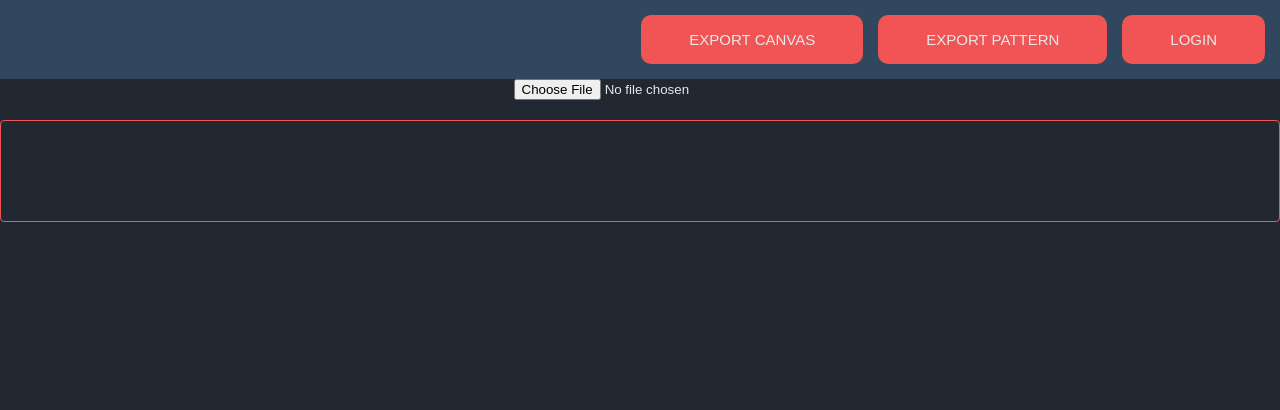
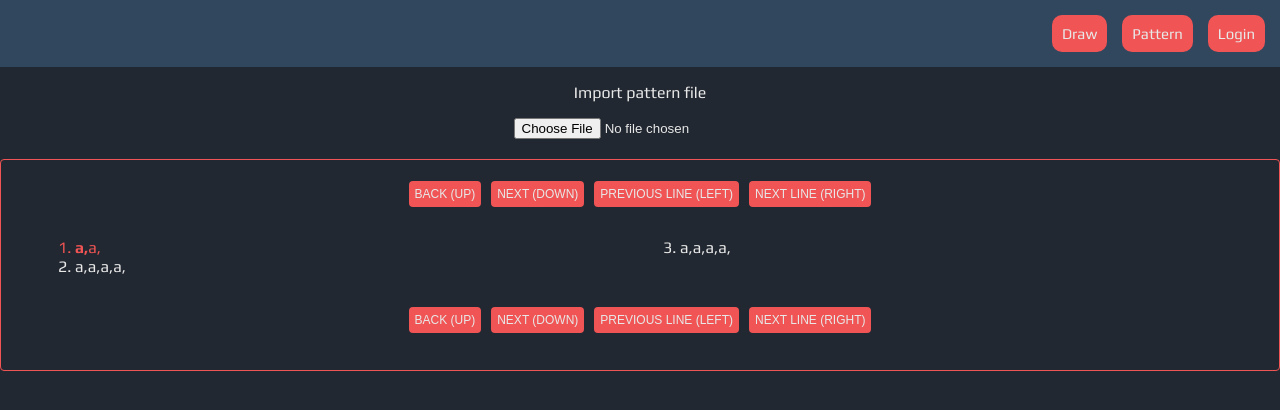
Before and after one commit to jespinoza12/PixelArt, a React (Create React App) app in the folder pixel-art/: page /pattern in a window 1280 px wide. Shown: the top 410 px of the page. Built offline with nearby package versions, Linux system fonts and the light colour scheme.

Commit message:
reader done

```diff
--- a/pixel-art/src/Modules/PatternMaker.js
+++ b/pixel-art/src/Modules/PatternMaker.js
@@ -106,7 +106,7 @@ const replaceRepeats = (s,stitchType,stitchTypePlural) => {
                 break;
             }
         }
-        output += totalCount + ` ${totalCount == 1 ? stitchType : stitchTypePlural} of {${s.charAt(i)}} `;
+        output += totalCount + ` ${totalCount == 1 ? stitchType : stitchTypePlural} of {${s.charAt(i)}}, `;
         i+= totalCount-1;
         blocksUsed += totalCount;
     }
--- a/pixel-art/src/components/App.js
+++ b/pixel-art/src/components/App.js
@@ -11,11 +11,14 @@ function App() {
 
   const router = createBrowserRouter([
     {
-      path: "/",
+      path: "/canvas",
       element:<Editor />,
     },{
       path: "pattern",
       element: <PatternReader />
+    },{
+      path: "/",
+      element: <p>Home</p>
     }
   ]);
 
--- a/pixel-art/src/components/Layout/Nav.js
+++ b/pixel-art/src/components/Layout/Nav.js
@@ -17,9 +17,9 @@ function Nav({user}) {
 
     return (
         <nav>
-            <button>Export Canvas</button>
-            <button>Export Pattern</button>
-            <button>Login</button>
+            <a href='/canvas'>Draw</a>
+            <a href='/pattern'>Pattern</a>
+            <a href='/'>Login</a>
         </nav>
     )
 }
--- a/pixel-art/src/components/Layout/Nav.scss
+++ b/pixel-art/src/components/Layout/Nav.scss
@@ -9,13 +9,15 @@ nav {
     padding: 15px 0px;
 }
 
-nav > button {
+nav > a {
     background-color: $primary-accent;
     outline: none;
     border: none;
+    text-decoration: none;
     color: $text;
     margin: 0px;
     font-size: 15px;
     border-radius: 10px;
     margin-right: 15px;
+    padding: 10px;
 }
--- a/pixel-art/src/components/Pattern/PatternSwitcher.js
+++ b/pixel-art/src/components/Pattern/PatternSwitcher.js
@@ -31,7 +31,7 @@ function PatternSwitcher({canvas,setPixelData,width,height,pixelData}) {
         pattern = getScPattern(canvas,type)
     for (let i = 0; i < colors.length; i++) {
         pattern = pattern.map((line) => {
-        return line.replaceAll(`{${i.toString(colors.length).toUpperCase()}}`,`{${colorNames[i]}},`).replace(",  "," ")
+        return line.replaceAll(`{${i.toString(colors.length).toUpperCase()}}`,`{${colorNames[i]}}`).replace(",  "," ")
         })
     }
     setPattern(pattern)
--- a/pixel-art/src/components/PatternReader.js
+++ b/pixel-art/src/components/PatternReader.js
@@ -1,9 +1,13 @@
-import React, { useState } from 'react'
-import Pattern from './Pattern';
+import React, { useState, useEffect, useCallback, useRef } from 'react'
+import "./Reader.scss"
 
 function PatternReader() {
 
-    const [pattern,setPattern] = useState([])
+    const [pattern,setPattern] = useState([["a","a"],["a","a","a","a"],["a","a","a","a"]])
+    const [currentLine,setCurrentLine] = useState(0)
+    const [currentSection,setCurrentSection] = useState(0)
+
+    const scrollRef = useRef()
 
     const handleFile = file => {
         let reader = new FileReader();
@@ -12,8 +16,8 @@ function PatternReader() {
         //getting the text and sending it to the update method
         reader.onload = function() {
             let patternText = reader.result;
-            patternText = patternText.replace("\r","").replace("{","").replace("}","")
-            setPattern(reader.result.replace("\r","").replace("{","").replace("}","").split("\n"))
+            patternText = patternText.replaceAll("\r","").replaceAll("{","").replaceAll("}","")
+            setPattern(patternText.split("\n").slice(1).map(line => (line.split(","))))
         };
 
         //logging the error if there is one
@@ -21,16 +25,104 @@ function PatternReader() {
             console.log(reader.error);
         };
     }
+
+    useEffect(() => {
+        if (scrollRef?.current)
+            scrollRef.current.scrollIntoView({ behavior: "smooth", block:"center" });
+    },[currentLine])
+
+    useEffect(() => {
+        setCurrentLine(0)
+        setCurrentSection(0)
+        console.log(pattern)
+    },[pattern])
+
+    const incrementSection = () => {
+        if (currentSection == pattern[currentLine].length-1) {
+            if (currentLine < pattern.length-2) {
+                setCurrentLine(currentLine+1)
+                setCurrentSection(0)
+            }
+        } else {
+            setCurrentSection(currentSection+1)
+        }
+    }
+
+    const decrementSection = () => {
+        if (currentSection == 0) {
+            if (currentLine > 0) {
+                setCurrentLine(currentLine-1)
+                setCurrentSection(pattern[currentLine-1].length-1)
+            }
+        } else {
+            setCurrentSection(currentSection-1)
+        }
+    }
+
+    const incrementLine = () => {
+        if (currentLine < pattern.length-2){
+            setCurrentLine(currentLine+1)
+            setCurrentSection(0)
+        }
+    }
+
+    const decrementLine = () => {
+        if (currentLine > 0){
+            setCurrentLine(currentLine-1)
+            setCurrentSection(0)
+        }
+    }
+
+    const handleKeyPress = useCallback((evt) => {
+        console.log(evt.key)
+        if (evt.key == "ArrowRight") {
+            evt.preventDefault()
+            if (pattern[currentLine])
+                incrementSection()
+        } else if (evt.key == "ArrowLeft") {
+            evt.preventDefault()
+            decrementSection()
+        } else if (evt.key == "ArrowDown") {
+            evt.preventDefault()
+            incrementLine()
+        } else if (evt.key == "ArrowUp") {
+            evt.preventDefault()
+            decrementLine()
+        }
+    }, [currentLine,currentSection,pattern]);
+
+    useEffect(() => {
+    // attach the event listener
+    document.addEventListener('keydown', handleKeyPress);
+
+    // remove the event listener
+    return () => {
+        document.removeEventListener('keydown', handleKeyPress);
+    };
+    }, [handleKeyPress]);
+
     return (
         <div className='container'>
+            <p>Import pattern file</p>
             <input type="file" id="docpicker" accept=".txt" onChange={(evt) => handleFile(evt.target.files[0])} />
             <div className='pattern-holder'>
+                <button className='inline pattern-btn' onClick={decrementSection}>Back (Up)</button>
+                <button className='inline pattern-btn' onClick={incrementSection}>Next (Down)</button>
+                <button className='inline pattern-btn' onClick={decrementLine}>Previous Line (Left)</button>
+                <button className='inline pattern-btn' onClick={incrementLine}>Next Line (Right)</button>
                 <ol className='pattern'>
-                    {pattern.map(line => {
-                        if (line?.length)
-                            return <li>{line}</li>
+                    {pattern.map((line,lineIndex) => {
+                        if (line?.[0].length) {
+                            return <li key={lineIndex} ref={lineIndex == currentLine ? scrollRef : null} className={lineIndex == currentLine ? "highlighted-line" : ""}>{line.map((section,i) => (
+                                lineIndex == currentLine && i == currentSection ? <strong key={i} className='inline'>{section},</strong> : <p key={i} className='inline'>{section},</p>
+                            ))}</li>
+                        }
                     })}
                 </ol>
+                <button className='inline pattern-btn' onClick={decrementSection}>Back (Up)</button>
+                <button className='inline pattern-btn' onClick={incrementSection}>Next (Down)</button>
+                <button className='inline pattern-btn' onClick={decrementLine}>Previous Line (Left)</button>
+                <button className='inline pattern-btn' onClick={incrementLine}>Next Line (Right)</button>
             </div>
         </div>
     )
--- /dev/null
+++ b/pixel-art/src/components/Reader.scss
@@ -0,0 +1,11 @@
+@import "../styles/properties.scss";
+
+.highlighted-line {
+    color: $primary-accent;
+}
+
+.pattern-btn {
+    font-size: 12px;
+    margin: 5px;
+    padding: 5px;
+}
```
